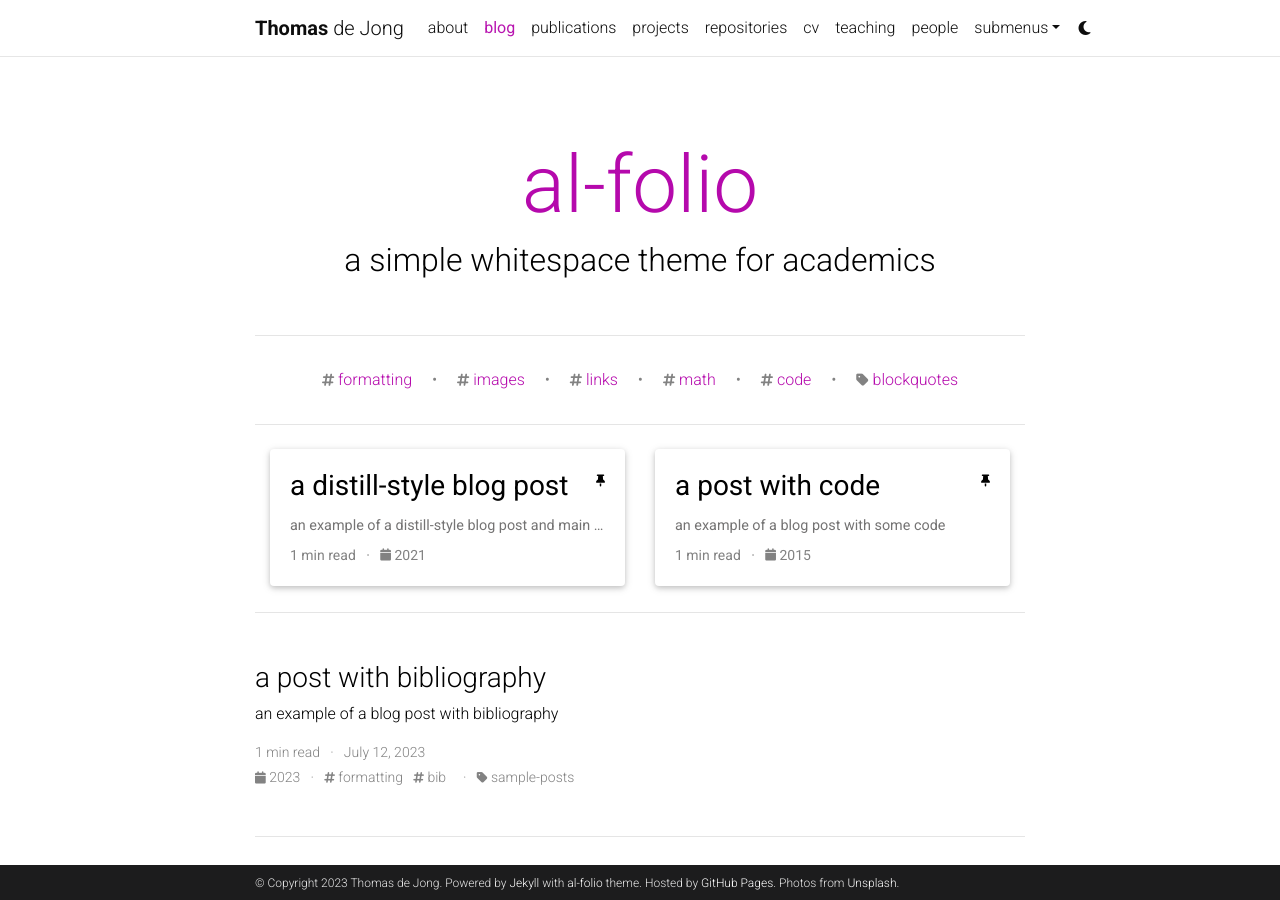
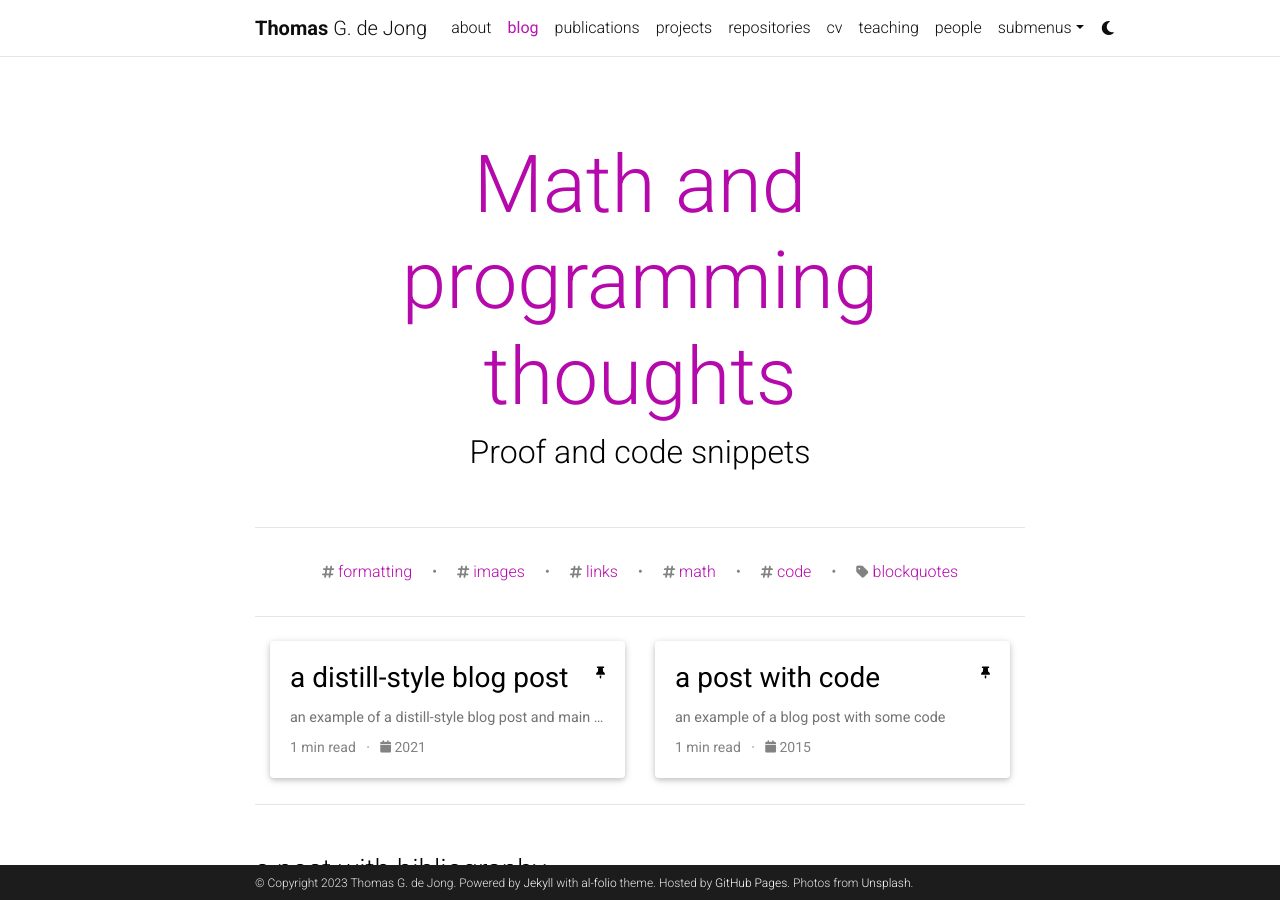
Before and after one commit to mathowl/tgdejong, a Jekyll site: the page built from blog/index.html, in a window 1280 px wide and 900 px high. Built offline with Jekyll 4.4.1, drawn with Linux system fonts in a browser that asks for light colours; the list of posts is cut into pages by our own code; comment, search, counter and statistics services are not loaded; a style sheet for code colours, icons or effects is not loaded.

Commit message:
Update _config.yml

```diff
--- a/_config.yml
+++ b/_config.yml
@@ -4,9 +4,9 @@
 
 title: blank # the website title (if blank, full name will be used instead)
 first_name: Thomas
-middle_name:
+middle_name: G.
 last_name: de Jong
-email: you@example.com
+email: t.g.de.jong.math@gmail.com
 description: > # the ">" symbol means to ignore newlines until "footer_text:"
   A simple, whitespace theme for academics. Based on [*folio](https://github.com/bogoli/-folio) design.
 footer_text: >
@@ -82,7 +82,7 @@
 publons_id: # your ID on Publons
 lattes_id: # your ID on Lattes (Brazilian Lattes CV)
 osf_id: # your OSF ID
-research_gate_profile: # your profile on ResearchGate
+research_gate_profile:  https://www.researchgate.net/profile/Thomas-De-Jong-2 # your profile on ResearchGate
 scopus_id: # your profile on Scopus
 blogger_url: # your blogger URL
 work_url: # work page URL
@@ -120,9 +120,9 @@
 # Blog
 # -----------------------------------------------------------------------------
 
-blog_name: al-folio # blog_name will be displayed in your blog page
+blog_name: Math and programming thoughts # blog_name will be displayed in your blog page
 blog_nav_title: blog # your blog must have a title for it to be displayed in the nav bar
-blog_description: a simple whitespace theme for academics
+blog_description: Proof and code snippets
 permalink: /blog/:year/:title/
 
 # Pagination
```
